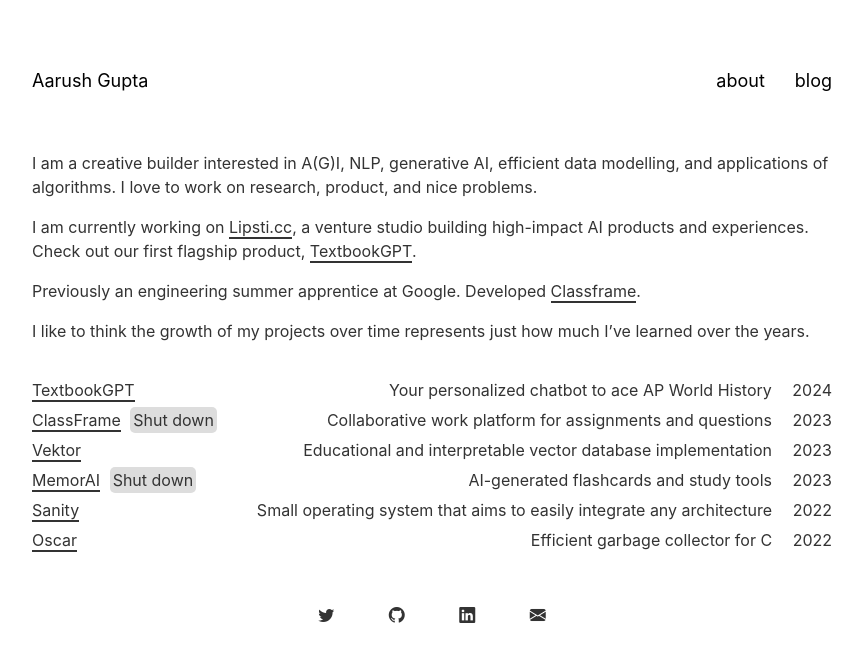
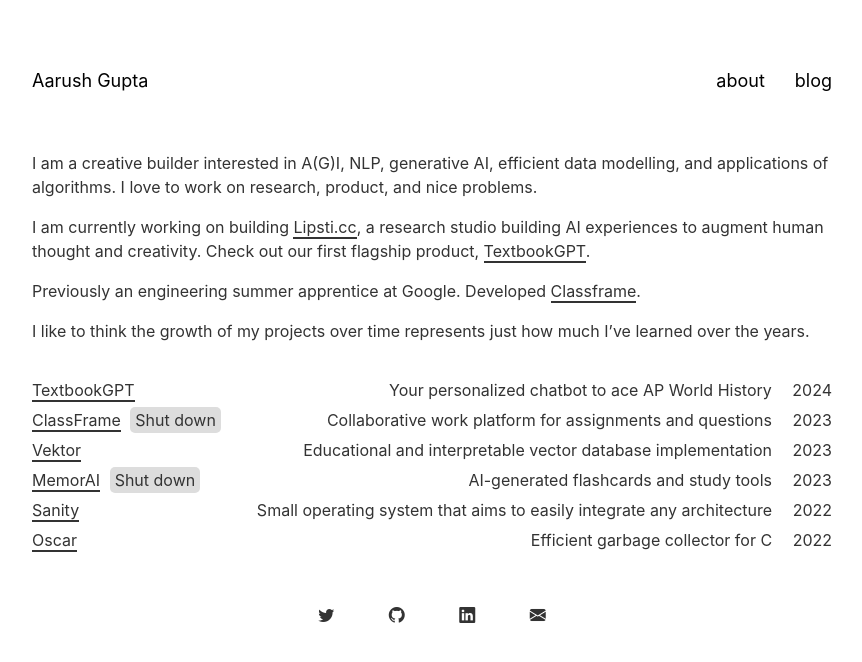
Before and after one commit to notallm/notallm.github.io, a Jekyll site: the page built from index.md, in a window 1280 px wide. Shown: the top 662 px of the page, without its empty margins (208-1070 px from the left). Built offline with Jekyll 4.4.1, drawn with Linux system fonts in a browser that asks for light colours.

Commit message:
change lipsti.cc wording and project tag styles

```diff
--- a/assets/main.css
+++ b/assets/main.css
@@ -64,7 +64,7 @@
 }
 
 .status {
-    padding: 3px;
+    padding: 3px 5px;
     margin: 5px;
     background-color: #ddd;
     border-radius: 5px;
--- a/index.md
+++ b/index.md
@@ -4,7 +4,7 @@
 
 I am a creative builder interested in A(G)I, NLP, generative AI, efficient data modelling, and applications of algorithms. I love to work on research, product, and nice problems.
 
-I am currently working on [Lipsti.cc](https://lipsti.cc), a venture studio building high-impact AI products and experiences.
+I am currently working on building [Lipsti.cc](https://lipsti.cc), a research studio building AI experiences to augment human thought and creativity.
 Check out our first flagship product, [TextbookGPT](https://book.lipsti.cc).
 
 Previously an engineering summer apprentice at Google. Developed [Classframe](https://aarushgupta.com/classframe).
```
